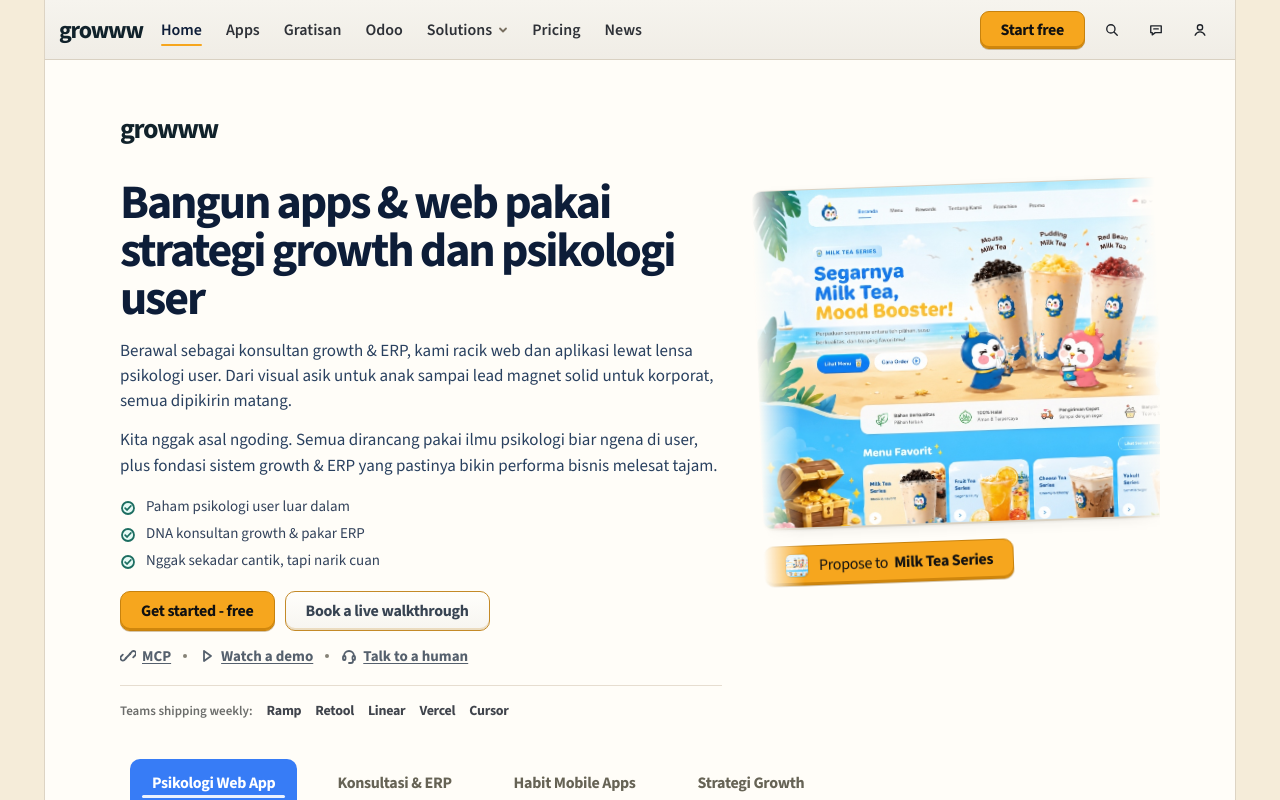
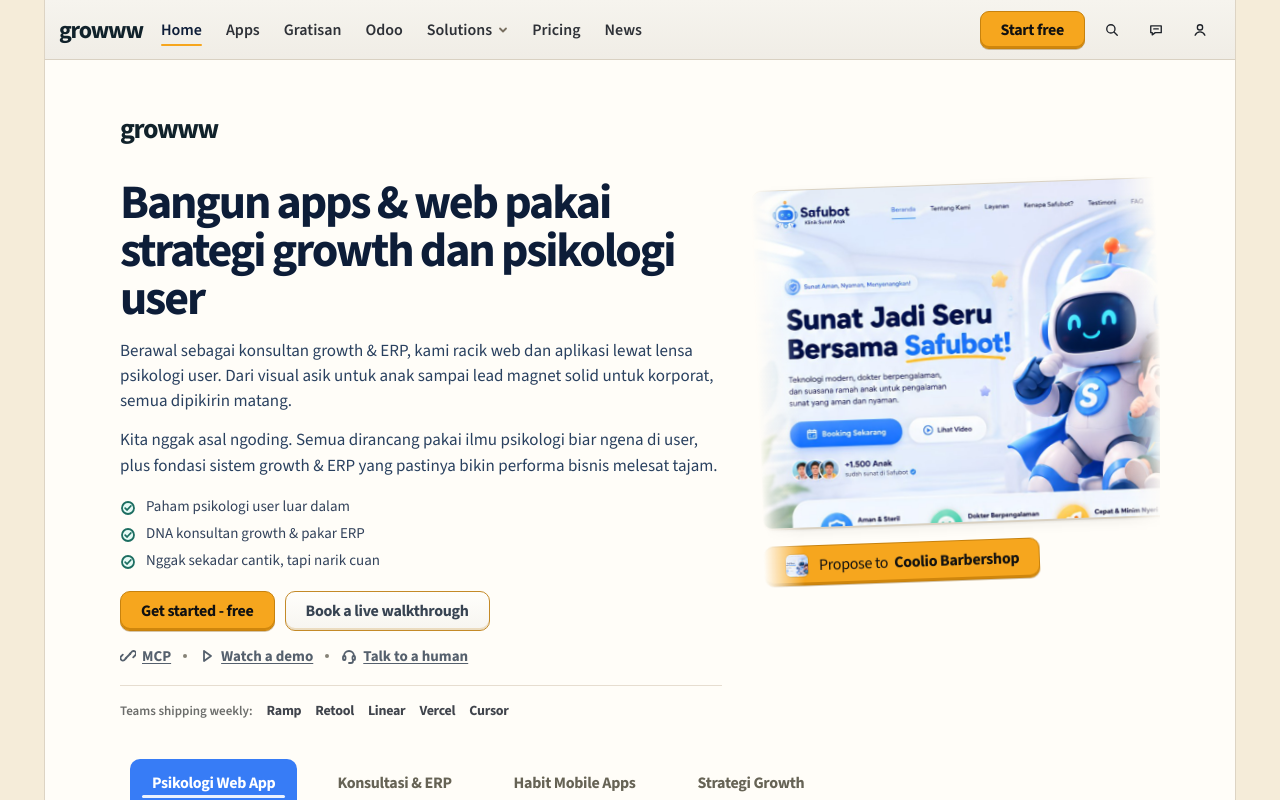
Before and after one commit to telityapp-alt/porto-nabil, a React (Vite) app: page / in a window 1280 px wide. Shown: the top 800 px of the page. Built offline with nearby package versions, Linux system fonts and the light colour scheme.

Commit message:
feat: add showcase images to marquees and sliders

```diff
--- a/src/App.jsx
+++ b/src/App.jsx
@@ -1472,6 +1472,9 @@
           <div className="hero-marquee-container">
             <div className="hero-marquee-track">
               {[
+                { img: "/showcase-coolio.jpg", brand: "Coolio Barbershop" },
+                { img: "/showcase-rych.jpg", brand: "Rych Water" },
+                { img: "/showcase-safubot.jpg", brand: "Safubot" },
                 { img: "/showcase-milktea.jpg", brand: "Milk Tea Series" },
                 { img: "/showcase-zhengda.jpg", brand: "Zhengda" },
                 { img: "/lib-signal-board.png", brand: "Signal Board" },
@@ -1480,6 +1483,9 @@
                 { img: "/lib-issue-radar.png", brand: "Issue Radar" },
                 { img: "/lib-launch-deck.png", brand: "Launch Deck" },
                 { img: "/news-hero-art.png", brand: "Builders" },
+                { img: "/showcase-coolio.jpg", brand: "Coolio Barbershop" },
+                { img: "/showcase-rych.jpg", brand: "Rych Water" },
+                { img: "/showcase-safubot.jpg", brand: "Safubot" },
                 { img: "/showcase-milktea.jpg", brand: "Milk Tea Series" },
                 { img: "/showcase-zhengda.jpg", brand: "Zhengda" },
                 { img: "/lib-signal-board.png", brand: "Signal Board" },
@@ -1654,6 +1660,9 @@
         <div className="wide-marquee-container">
           <div className="wide-marquee-track">
             {[
+                { img: "/showcase-coolio.jpg", brand: "Coolio Barbershop" },
+                { img: "/showcase-rych.jpg", brand: "Rych Water" },
+                { img: "/showcase-safubot.jpg", brand: "Safubot" },
               { img: "/showcase-milktea.jpg", brand: "Milk Tea Series" },
               { img: "/showcase-zhengda.jpg", brand: "Zhengda" },
               { img: "/lib-signal-board.png", brand: "Signal Board" },
@@ -1662,6 +1671,9 @@
               { img: "/lib-issue-radar.png", brand: "Issue Radar" },
               { img: "/lib-launch-deck.png", brand: "Launch Deck" },
               { img: "/news-hero-art.png", brand: "Builders" },
+                { img: "/showcase-coolio.jpg", brand: "Coolio Barbershop" },
+                { img: "/showcase-rych.jpg", brand: "Rych Water" },
+                { img: "/showcase-safubot.jpg", brand: "Safubot" },
               { img: "/showcase-milktea.jpg", brand: "Milk Tea Series" },
               { img: "/showcase-zhengda.jpg", brand: "Zhengda" },
               { img: "/lib-signal-board.png", brand: "Signal Board" },
--- a/src/PromoPopup.jsx
+++ b/src/PromoPopup.jsx
@@ -13,6 +13,9 @@
   if (!isOpen) return null;
 
   const loopedItems = [
+    { img: "/showcase-coolio.jpg", brand: "Coolio Barbershop" },
+    { img: "/showcase-rych.jpg", brand: "Rych Water" },
+    { img: "/showcase-safubot.jpg", brand: "Safubot" },
     { img: "/showcase-milktea.jpg", brand: "Milk Tea Series" },
     { img: "/showcase-zhengda.jpg", brand: "Zhengda" },
     { img: "/lib-signal-board.png", brand: "Signal Board" },
@@ -21,6 +24,9 @@
     { img: "/lib-issue-radar.png", brand: "Issue Radar" },
     { img: "/lib-launch-deck.png", brand: "Launch Deck" },
     { img: "/news-hero-art.png", brand: "Builders" },
+    { img: "/showcase-coolio.jpg", brand: "Coolio Barbershop" },
+    { img: "/showcase-rych.jpg", brand: "Rych Water" },
+    { img: "/showcase-safubot.jpg", brand: "Safubot" },
     { img: "/showcase-milktea.jpg", brand: "Milk Tea Series" },
     { img: "/showcase-zhengda.jpg", brand: "Zhengda" },
     { img: "/lib-signal-board.png", brand: "Signal Board" },
```
